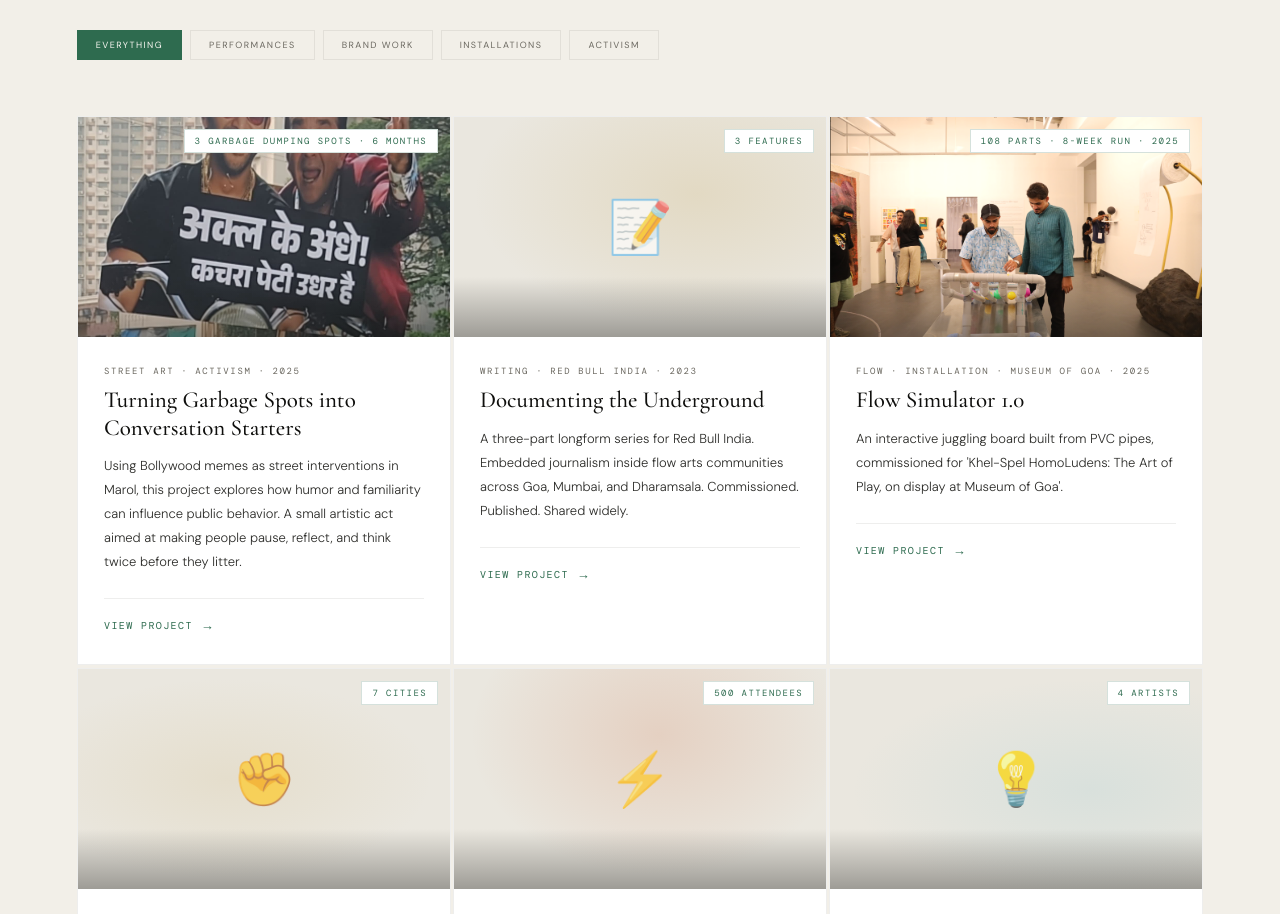
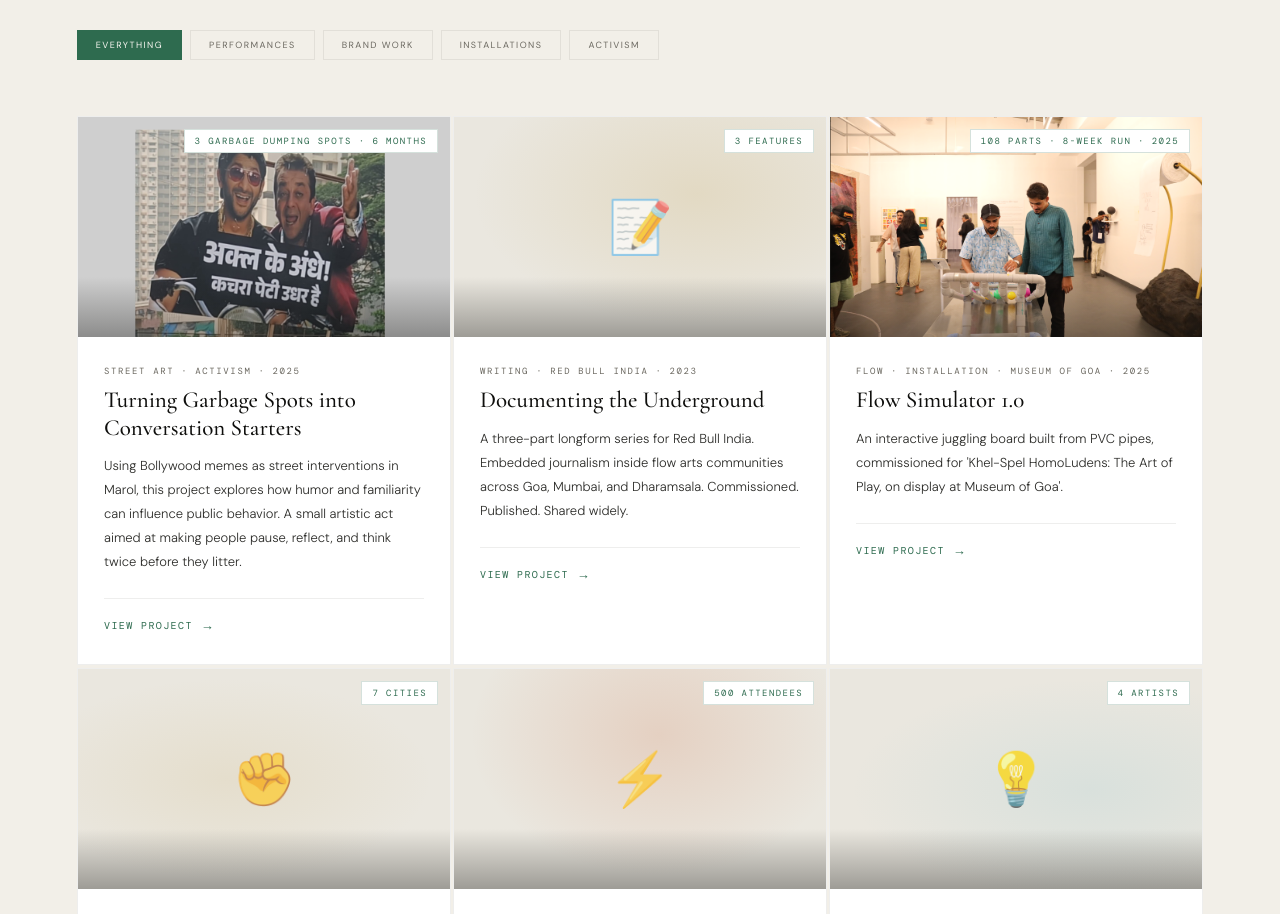
Before and after one commit to omkardhara/Website, a React (Create React App) app: page / in a window 1280 px wide. Shown: the part 2648-3562 px from the top of the page. Built offline with nearby package versions, Linux system fonts and the light colour scheme; a web font is replaced by a local one.

Commit message:
Update App.js

```diff
--- a/src/App.js
+++ b/src/App.js
@@ -310,7 +310,7 @@ const WORK = [
     gradient:
       "radial-gradient(ellipse at 30% 40%, rgba(200,90,42,0.22), transparent 65%)",
     glyph: "🔥",
-     image: "/images/Art-Activism-1.jpeg",   // ← ADD THIS: card thumbnail
+     image: "/images/Art-Activism-Test.jpg",   // ← ADD THIS: card thumbnail
     images: [
       "/images/Art-Activism-2.jpg",
       "/images/Art-Activism-3.jpg",
```
